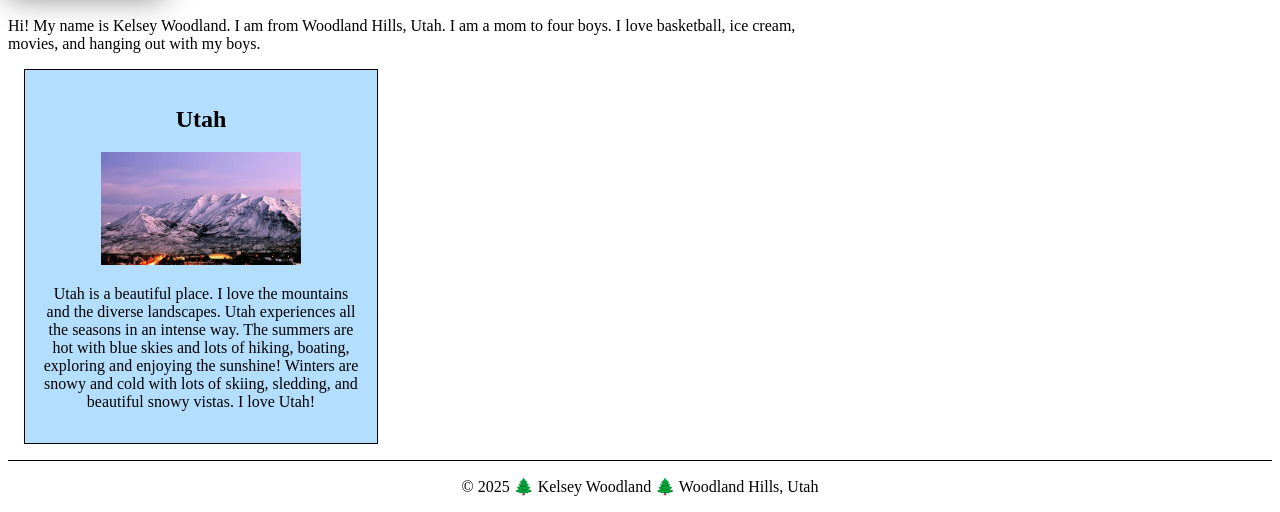
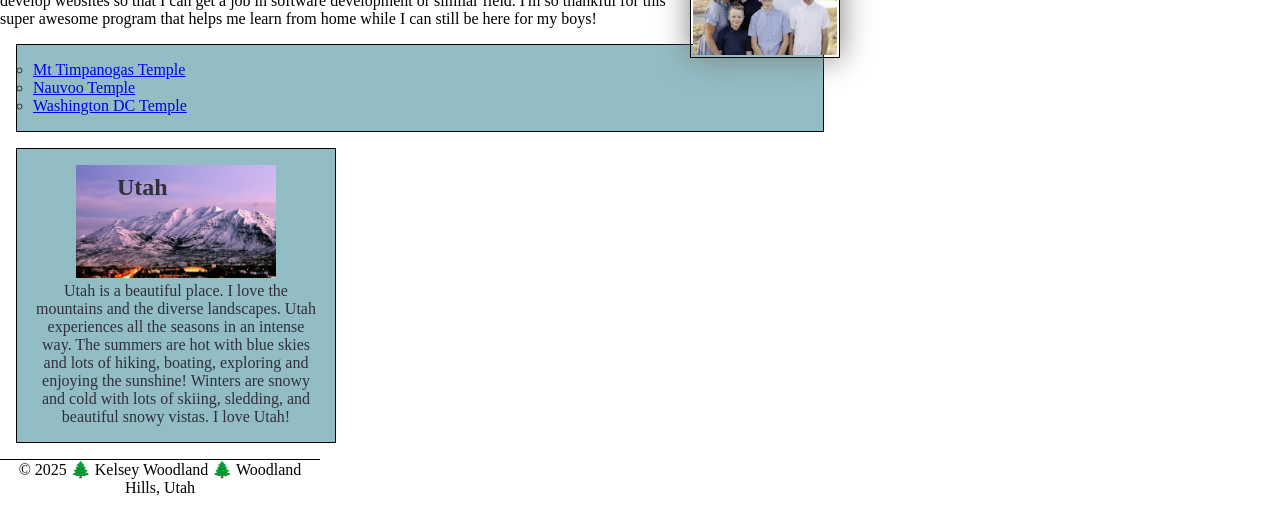
Before and after one commit to Kelwood22/wdd130, a plain HTML site: page index.html in a window 1280 px wide. Shown: the part 333-845 px from the top of the page. Drawn offline with Linux system fonts and the light colour scheme.

Commit message:
web enhancement

```diff
--- a/index.html
+++ b/index.html
@@ -13,14 +13,23 @@
             <nav>
                 <a href="#">Home</a>
                 <a href="wwr/">Rafting Website</a>
+                <a href=" https://linkedin.com">LinkedIn</a>
+                <a href="https://facebook.com">Facebook</a>
             </nav>
         </header>
         <main>
             <h1>Kelsey Woodland | WDD 130</h1>
             <img src="images/profile.webp" alt="Kelsey Woodland" width="200" height="200">
-            <p>Hi! My name is Kelsey Woodland. I am from Woodland Hills, Utah. I am a mom to four boys. I love basketball, ice cream, movies, and hanging out with my boys. </p>
+            <p>Hi! My name is Kelsey Woodland. I am from Woodland Hills, Utah. I am a mom to four boys. I love basketball, ice cream, movies, and hanging out with my boys. I hope to be able to learn how to code and develop websites so that I can get a job in software development or similar field. I'm so thankful for this super awesome program that helps me learn from home while I can still be here for my boys!</p>
+            <ul>
+                <ul class="box">
+                <li><a href="https://churchofjesuschristtemples.org/mount-timpanogos-utah-temple/" target="blank">Mt Timpanogas Temple</a></li>
+                <li><a href="https://churchofjesuschristtemples.org/nauvoo-illinois-temple/" target="blank">Nauvoo Temple</a></li>
+                <li><a href="https://churchofjesuschristtemples.org/washington-d.c.-temple/" target="blank">Washington DC Temple</a></li>
+            </ul>
         </main>
             <aside>
+                <aside class="box">
                 <h2>Utah</h2>
                 <img src="images/utah.webp" alt="Utah">
                 <p>Utah is a beautiful place. I love the mountains and the diverse landscapes. Utah experiences all the seasons in an intense way. The summers are hot with blue skies and lots of hiking, boating, exploring and enjoying the sunshine! Winters are snowy and cold with lots of skiing, sledding, and beautiful snowy vistas. I love Utah!</p>
@@ -29,4 +38,5 @@
             <p>&copy; 2025 🌲 Kelsey Woodland 🌲 Woodland Hills, Utah</p>
         </footer>
     </body>
+    <!-- Date last updated: Jan202025 -->
 </html>
--- a/styles/styles.css
+++ b/styles/styles.css
@@ -1,3 +1,9 @@
+* {
+    margin: 0;
+    padding: 0;
+    box-sizing: border-box;
+}
+
 :root {
     --background-color: white;
     --text-color: rgb(48, 48, 58);
@@ -18,6 +24,7 @@ h1 {
     color: var(--header-color);
 }
 main img {
+    float: right;
     width: 150px;
     height: auto;
     border: var(--border);
@@ -32,19 +39,28 @@ main {
 }
 aside {
     width: 20rem;
-    margin: 1rem;
-    border: var(--border);
-    padding: 1rem;
-    background-color: #b4defd;
-    color: var(text-color);
     text-align: center;
+    position: relative;
 }
 aside img {
     width: 200px;
     height: auto;
+}
+aside h2 {
+    position: absolute;
+    top: 25px;
+    left: 100px;
 }
 footer {
     margin-top: 15px;
     border-top: var(--border);
     text-align: center;
 }
+/* Class Selectors */
+.box {
+    margin: 1rem;
+    padding: 1rem;
+    border: var(--border);
+    background-color: #92bdc4;
+    color: var(--text-color);
+}
```
